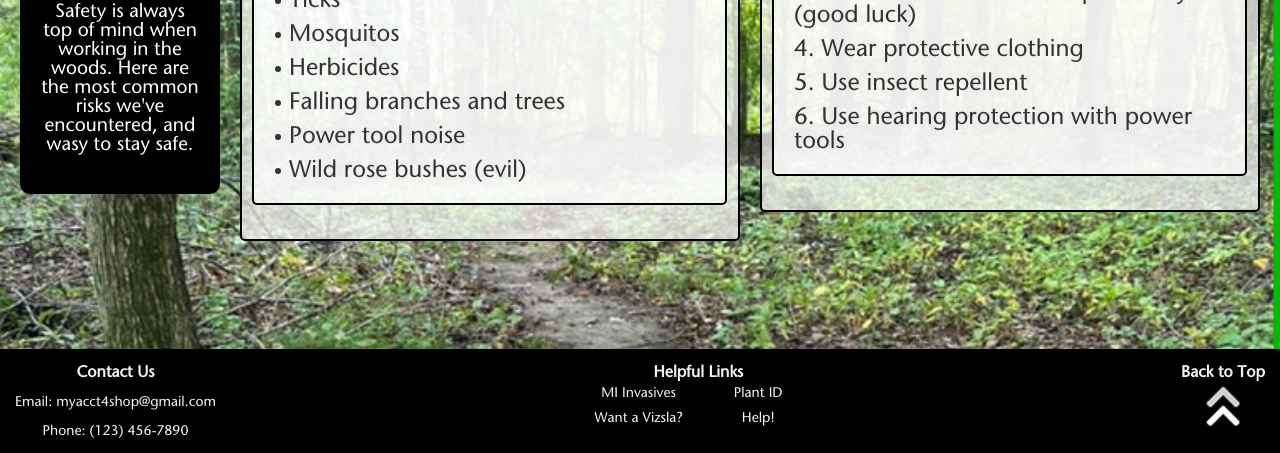
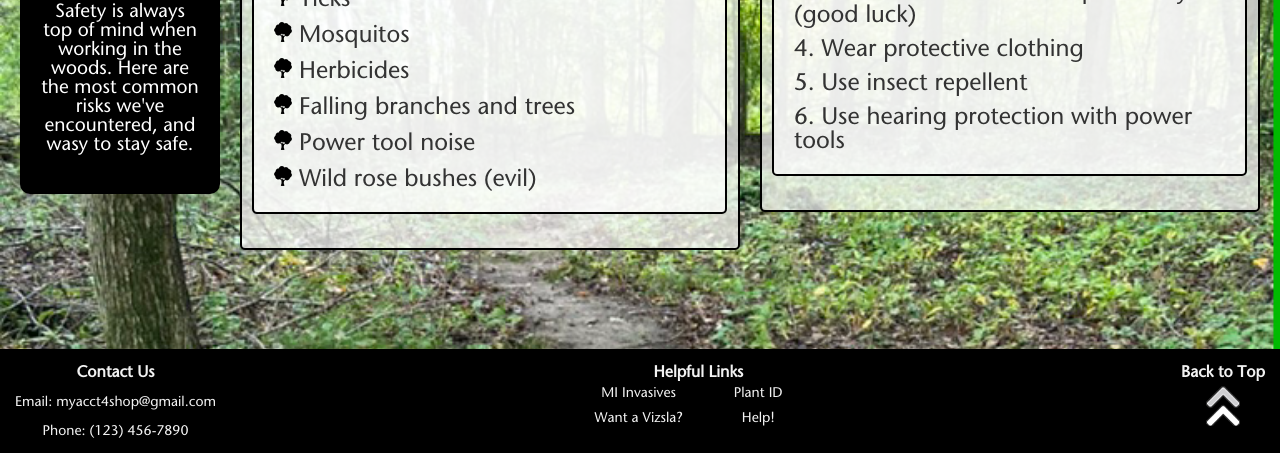
Before and after one commit to tfabe/forest.github.io, a plain HTML site: page safety.html in a window 1280 px wide. Shown: the part 347-800 px from the top of the page. Drawn offline with Linux system fonts and the light colour scheme.

Commit message:
Update style.css

```diff
--- a/style.css
+++ b/style.css
@@ -402,7 +402,7 @@ table tbody tr:hover {
   border-radius: 5px; /* Rounded corners */
   color: #333; /* Text color */
   font-size: 24px; /* Adjust font size */
-  list-style-image: url('../ForestRestore/Images/tree.png'); /* Replace bullets with tree icon */
+  list-style-image: url('../Images/tree.png'); /* Replace bullets with tree icon */
   list-style-position: inside; /* Ensures the icon is inside the content area */
   padding: 10px; /* Padding inside the list container */
   padding-left: 20px; /* Adds padding to position text relative to the icon */
```
